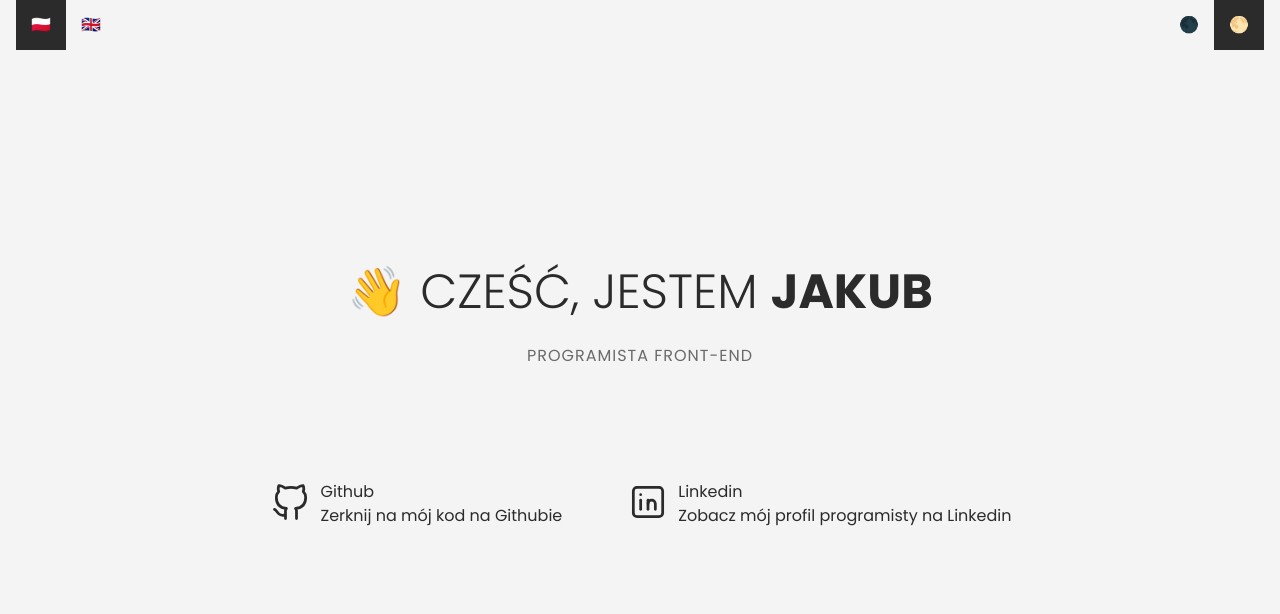
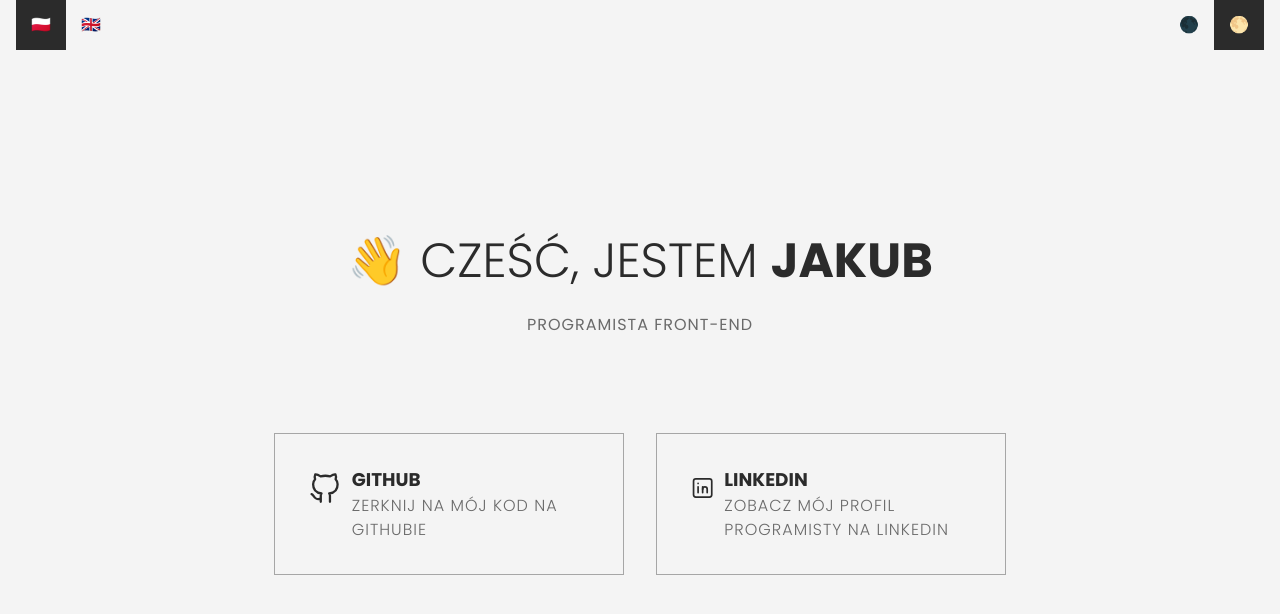
Before and after one commit to jakubwilk/jakubwilk-pl, a Next.js app: page / in a window 1280 px wide. Shown: the top 614 px of the page. Built offline with nearby package versions, Linux system fonts and the light colour scheme.

Commit message:
Update styling

```diff
--- a/src/app/globals.css
+++ b/src/app/globals.css
@@ -83,3 +83,40 @@
 .dark-theme .description {
   color: #a6a6a6;
 }
+
+.card {
+  transition: all .1s ease-in-out;
+}
+
+.light-theme .card {
+  border: 1px solid #a6a6a6;
+}
+
+.dark-theme .card {
+  border: 1px solid #6a6a6a;
+}
+
+.social-title {
+  font-weight: 700;
+  text-transform: uppercase;
+  font-size: 1.15rem
+}
+
+.social-description {
+  text-transform: uppercase;
+  font-weight: 300;
+  letter-spacing: 1px;
+}
+
+.light-theme .social-description {
+  color: #6a6a6a;
+}
+
+.dark-theme .social-description {
+  color: #a6a6a6;
+}
+
+.light-theme .card:hover,
+.light-theme .card:focus {
+  transform: translateY(-10%);
+}
--- a/src/components/SocialsGridItem.tsx
+++ b/src/components/SocialsGridItem.tsx
@@ -18,11 +18,11 @@ export default function SocialsGridItem({
   icon,
 }: IProps) {
   return (
-    <a className={'flex p-4 card'} href={link} title={title}>
+    <a className={'flex p-8 w-full max-w-[350px] card'} href={link} title={title}>
       {icon}
       <div className={'flex justify-start flex-col pl-2'}>
-        <h2>{name}</h2>
-        <p>{description}</p>
+        <h2 className={'social-title'}>{name}</h2>
+        <p className={'social-description'}>{description}</p>
       </div>
     </a>
   )
--- a/src/pages/Home.tsx
+++ b/src/pages/Home.tsx
@@ -23,7 +23,9 @@ export default function HomePage() {
   return (
     <div className={'container mx-auto relative'}>
       <Header />
-      <main className={'flex flex-col items-center justify-center min-h-screen px-4'}>
+      <main
+        className={'flex flex-col items-center justify-center min-h-screen py-24 px-4'}
+      >
         <h1 className={'pb-4 title'}>
           {`👋 ${t('greetings')} `}
           <span>{t('name')}</span>
```
